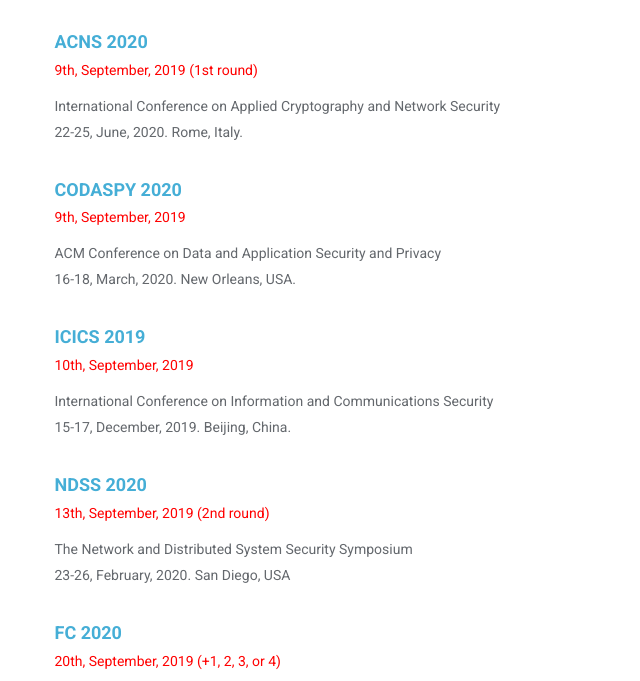
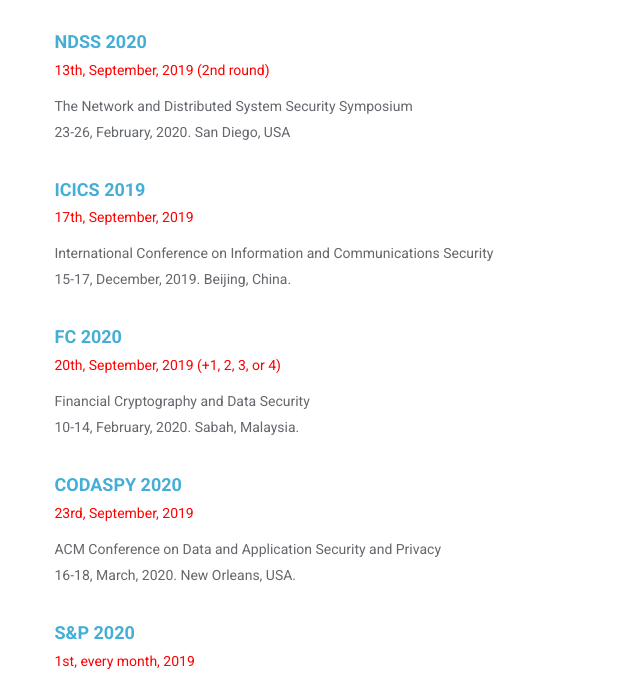
Before and after one commit to JunmingKe/Deadline, a plain HTML site: page index.html in a window 1280 px wide. Shown: the part 671-1352 px from the top of the page, without its empty margins (308-948 px from the left). Drawn offline with Linux system fonts and the light colour scheme.

Commit message:
modified:   index.html

```diff
--- a/index.html
+++ b/index.html
@@ -83,30 +83,30 @@
 						11-15, November, 2019. London, United Kingdom</p>
 					</div>
 				</div> -->
-				<div class="media service-box wow fadeInRight">
+				<!-- <div class="media service-box wow fadeInRight">
 					<div class="media-body">
 						<h4 class="media-heading"><a href = "https://sites.google.com/di.uniroma1.it/ACNS2020">ACNS 2020</a></h4>
 						<p style = "color:red">9th, September, 2019 (1st round)</p>
 						<p>International Conference on Applied Cryptography and Network Security
 							<br>22-25, June, 2020. Rome, Italy.</p>
 					</div>
-				</div>
-				<div class="media service-box wow fadeInRight">
+				</div> -->
+				<!-- <div class="media service-box wow fadeInRight">
 					<div class="media-body">
 						<h4 class="media-heading"><a href = "http://www.codaspy.org/2020/index.html">CODASPY 2020</a></h4>
 						<p style = "color:red">9th, September, 2019</p>
 						<p>ACM Conference on Data and Application Security and Privacy
 							<br>16-18, March, 2020. New Orleans, USA.</p>
 					</div>
-				</div>
-				<div class="media service-box wow fadeInRight">
+				</div> -->
+				<!-- <div class="media service-box wow fadeInRight">
 					<div class="media-body">
 						<h4 class="media-heading"><a href = "http://www.icics.cn/">ICICS 2019</a></h4>
 						<p style = "color:red">10th, September, 2019</p>
 						<p>International Conference on Information and Communications Security
 							<br>15-17, December, 2019. Beijing, China.</p>
 					</div>
-				</div>
+				</div> -->
 				<div class="media service-box wow fadeInRight">
 					<div class="media-body">
 						<h4 class="media-heading"><a href = "https://www.ndss-symposium.org/">NDSS 2020</a></h4>
@@ -115,13 +115,28 @@
 							<br> 23-26, February, 2020. San Diego, USA</p>
 					</div>
 				</div>
-
+				<div class="media service-box wow fadeInRight">
+					<div class="media-body">
+						<h4 class="media-heading"><a href = "http://www.icics.cn/">ICICS 2019</a></h4>
+						<p style = "color:red">17th, September, 2019</p>
+						<p>International Conference on Information and Communications Security
+							<br>15-17, December, 2019. Beijing, China.</p>
+					</div>
+				</div>
 				<div class="media service-box wow fadeInRight">
 					<div class="media-body">
 						<h4 class="media-heading"><a href = "https://fc20.ifca.ai/">FC 2020</a></h4>
 						<p style = "color:red">20th, September, 2019 (+1, 2, 3, or 4)</p>
 						<p>Financial Cryptography and Data Security
 							<br>10-14, February, 2020. Sabah, Malaysia.</p>
+					</div>
+				</div>
+				<div class="media service-box wow fadeInRight">
+					<div class="media-body">
+						<h4 class="media-heading"><a href = "http://www.codaspy.org/2020/index.html">CODASPY 2020</a></h4>
+						<p style = "color:red">23rd, September, 2019</p>
+						<p>ACM Conference on Data and Application Security and Privacy
+							<br>16-18, March, 2020. New Orleans, USA.</p>
 					</div>
 				</div>
 
@@ -214,6 +229,14 @@
 						<p style = "color:red">15th, January, 2020</p>
 						<p>USENIX Annual Technical Conference
 							<br>15-17, July, 2020. Boston, USA.</p>
+					</div>
+				</div>
+				<div class="media service-box wow fadeInRight">
+					<div class="media-body">
+						<h4 class="media-heading"><a href = "https://sites.google.com/di.uniroma1.it/ACNS2020">ACNS 2020</a></h4>
+						<p style = "color:red">20th, January, 2020 (2nd round)</p>
+						<p>International Conference on Applied Cryptography and Network Security
+							<br>22-25, June, 2020. Rome, Italy.</p>
 					</div>
 				</div>
 		</div>
```
